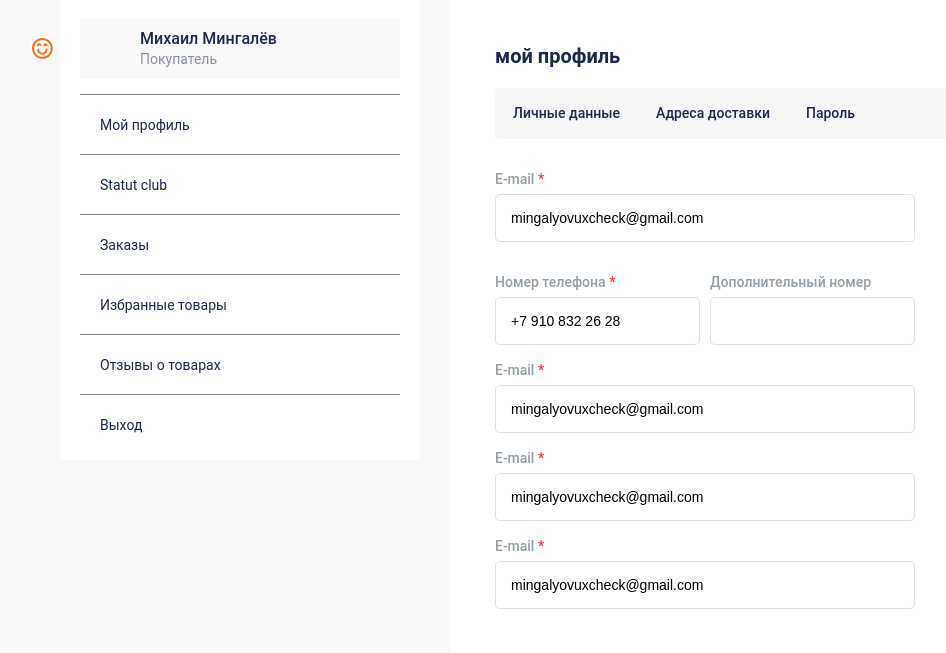
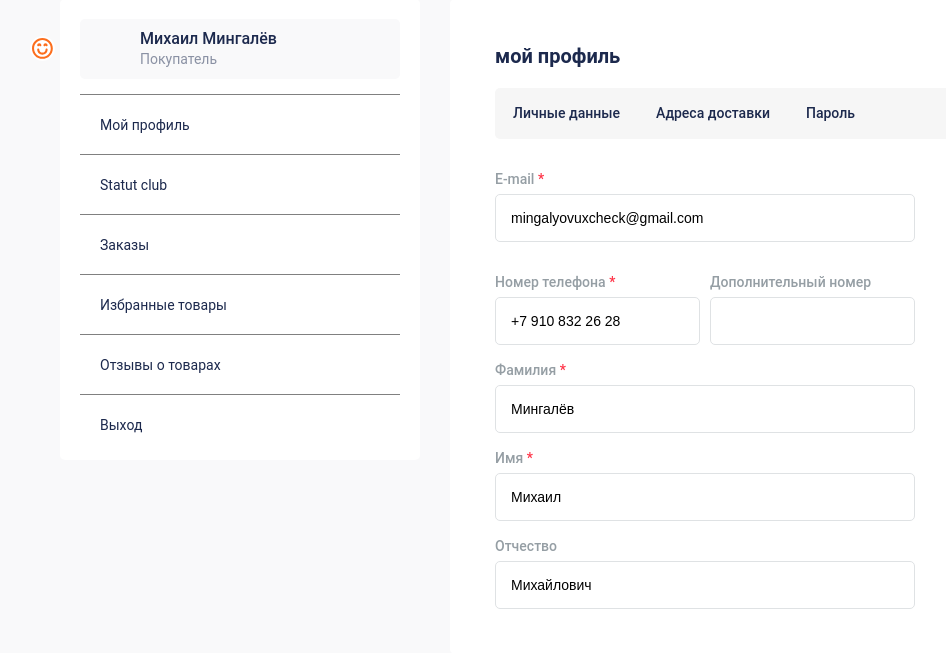
Before and after one commit to Batraz2004/LessonFirstRepos, a PHP site: page / in a window 1280 px wide. Shown: the part 61-714 px from the top of the page, without its empty margins (10-956 px from the left). Run offline with PHP 8.4, Linux system fonts and the light colour scheme.

Commit message:
update form e-mail

```diff
--- a/index.html
+++ b/index.html
@@ -53,15 +53,15 @@
 									 class="personal-account_profile-input-phone">
 								</div>
 							</lable>
-							<p class="personal-account_profile_form-text">E-mail <span>*</span></p>
+							<p class="personal-account_profile_form-text">Фамилия <span>*</span></p>
 
-							<input type="email" name="form_input" class="personal-account_profile-input" required value="mingalyovuxcheck@gmail.com">
-							<p class="personal-account_profile_form-text">E-mail <span>*</span></p>
+							<input type="type" name="form_input" class="personal-account_profile-input" required value="Мингалёв">
+							<p class="personal-account_profile_form-text">Имя <span>*</span></p>
 
-							<input type="email" name="form_input" class="personal-account_profile-input" required value="mingalyovuxcheck@gmail.com">
-							<p class="personal-account_profile_form-text">E-mail <span>*</span></p>
+							<input type="type" name="form_input" class="personal-account_profile-input" required value="Михаил">
+							<p class="personal-account_profile_form-text">Отчество</p>
 
-							<input type="email" name="form_input" class="personal-account_profile-input" required value="mingalyovuxcheck@gmail.com">
+							<input type="type" name="form_input" class="personal-account_profile-input" required value="Михайлович">
 						</form>
 				</div>
 			</div>
--- a/styles/style.css
+++ b/styles/style.css
@@ -46,9 +46,10 @@ a{
 }
 .account_user-info-box{
 	width: 320px;height: 60px;
- background: #F9F9FA;
+  background: #F9F9FA;
 	padding:10px 0px 0px 60px;
 	margin-bottom: 15px;
+	border-radius: 5px;
 }
 .account_user-info-box::before{
 	content: '';
```
